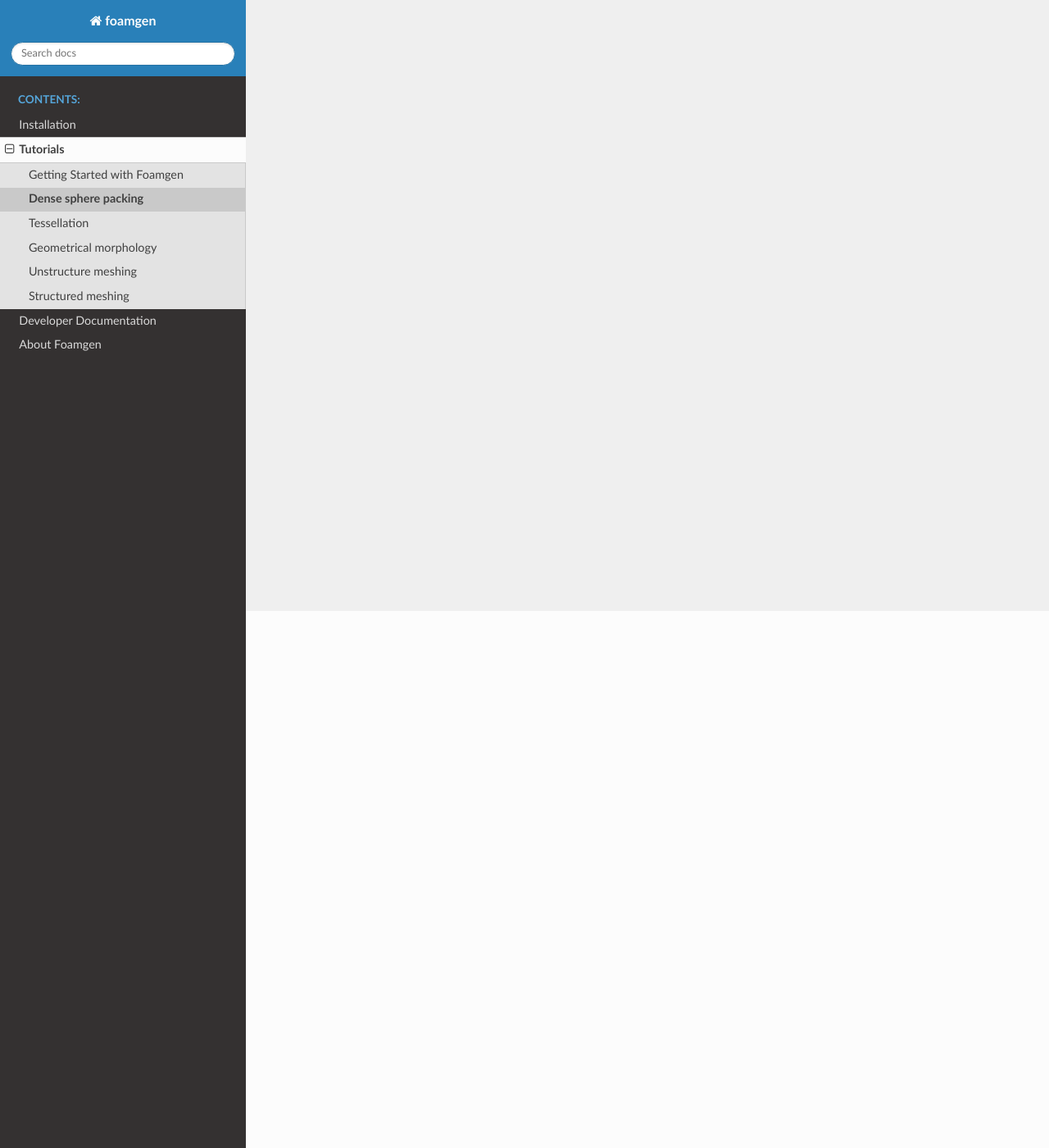
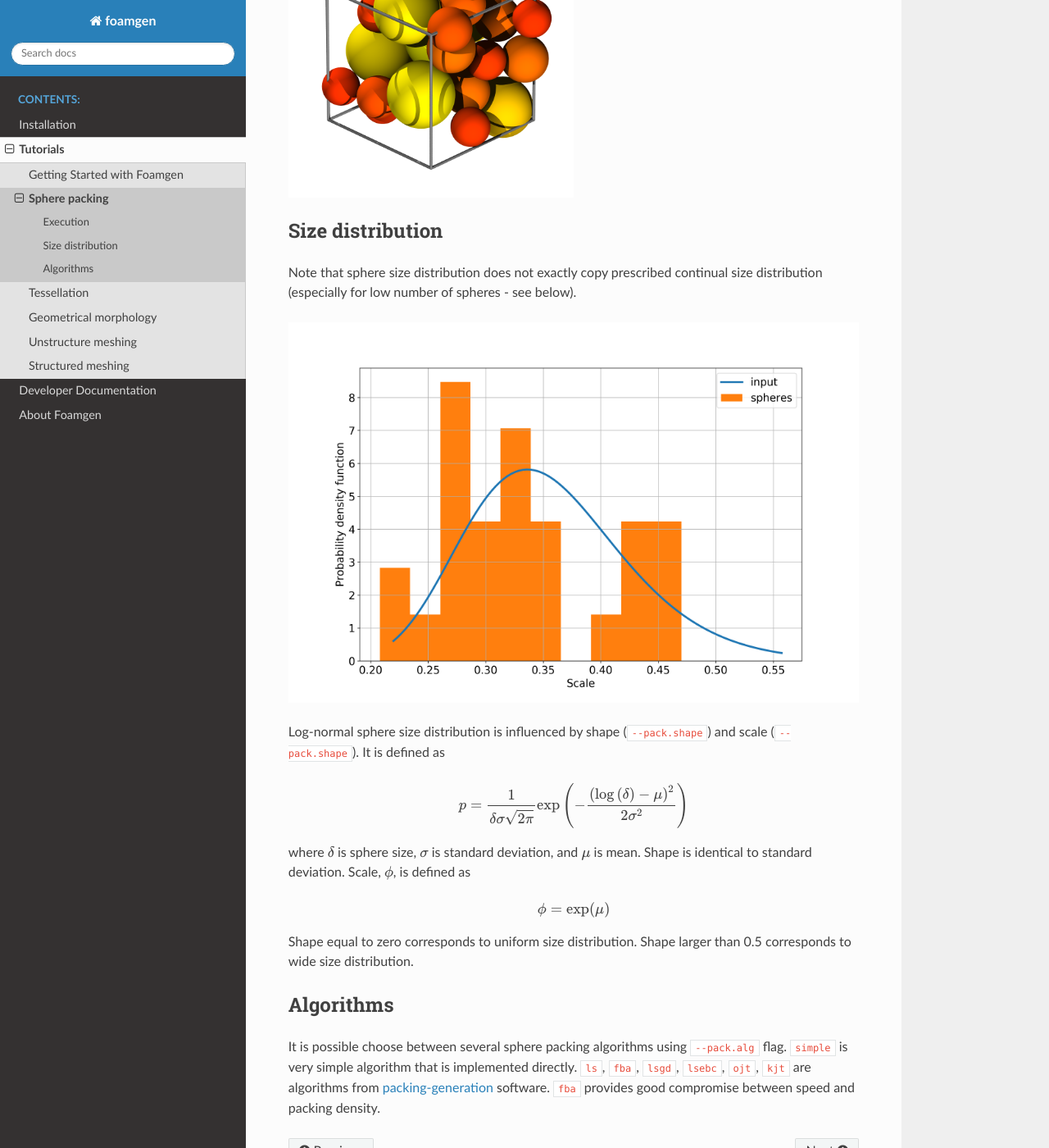
Before and after one commit to japaf/foamgen, a Sphinx documentation site: the page built from docs/source/tutorials/packing.rst, in a window 1280 px wide and 1400 px high, scrolled down 655 px. Shown: the whole window at 82% size. Built offline with Sphinx 7.4.7 and the Read the Docs theme 2.0.0, drawn with Linux system fonts in a browser that asks for light colours; some of the changed text lies outside the part shown.

Commit message:
cleaning packing and adding documentation

```diff
--- a/docs/source/tutorials/packing.rst
+++ b/docs/source/tutorials/packing.rst
@@ -1,4 +1,59 @@
-Dense sphere packing
+Sphere packing
 ====================
 
-TODO
+The goal of sphere packing is to initialize the tessellation. Packing is
+performed in spatially three-dimensional periodic domain. Sphere centers are
+used as cell seeds and sphere diameters are used as cell weights.
+
+**Packing determines the number of cells and their size distribution in the
+generated foam.**
+
+Execution
+---------
+
+Default packing can be achieved by running::
+
+    foamgen -p
+
+This produces packing similar to this one (you need to add ``--pack.render``
+flag if you want to create the image):
+
+.. image:: ../_images/FoamPacking.png
+    :width: 50%
+
+
+Size distribution
+-----------------
+
+Note that sphere size distribution does not exactly copy prescribed continual
+size distribution (especially for low number of spheres - see below).
+
+.. image:: ../_images/FoamPacking_histogram.png
+
+Log-normal sphere size distribution is influenced by shape (``--pack.shape``)
+and scale (``--pack.shape``). It is defined as
+
+.. math::
+
+    p = \frac{1}{\delta \sigma \sqrt{2 \pi}} \exp \left( - \frac{\left(
+    \log{(\delta)} - \mu \right)^2}{2 \sigma^2} \right)
+
+where :math:`\delta` is sphere size, :math:`\sigma` is standard deviation, and
+:math:`\mu` is mean. Shape is identical to standard deviation. Scale,
+:math:`\phi`, is defined as
+
+.. math::
+
+    \phi = \exp(\mu)
+
+Shape equal to zero corresponds to uniform size distribution. Shape larger than
+0.5 corresponds to wide size distribution.
+
+Algorithms
+----------
+
+It is possible choose between several sphere packing algorithms using
+``--pack.alg`` flag. ``simple`` is very simple algorithm that is implemented
+directly. ``ls``, ``fba``, ``lsgd``, ``lsebc``, ``ojt``, ``kjt`` are algorithms
+from `packing-generation <https://github.com/VasiliBaranov/packing-generation>`_
+software. ``fba`` provides good compromise between speed and packing density.
```
Also changed, not shown: docs/source/_images/FoamPacking.png (added), docs/source/_images/FoamPacking_histogram.png (added), 2 other files.
